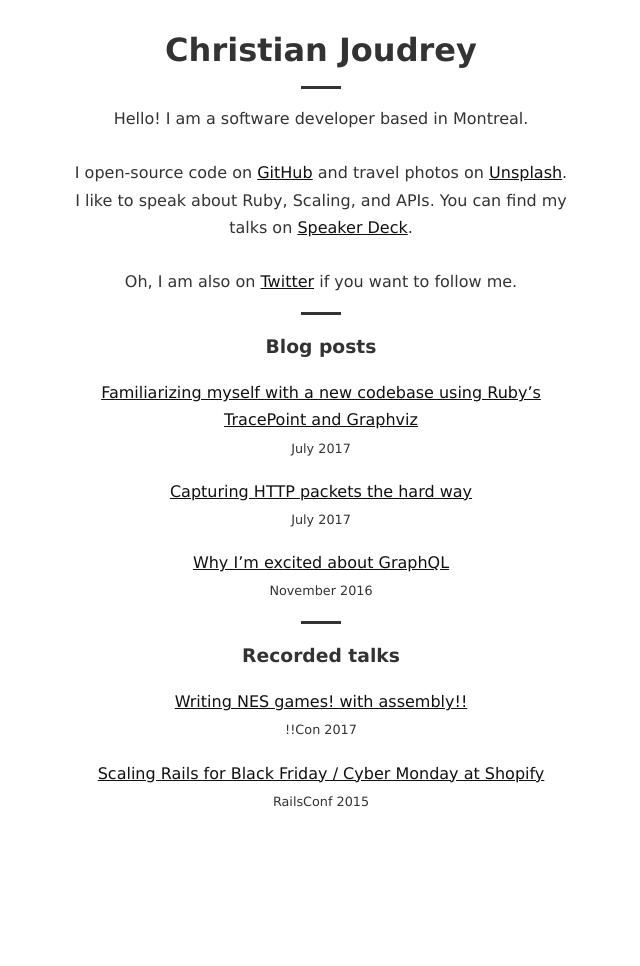
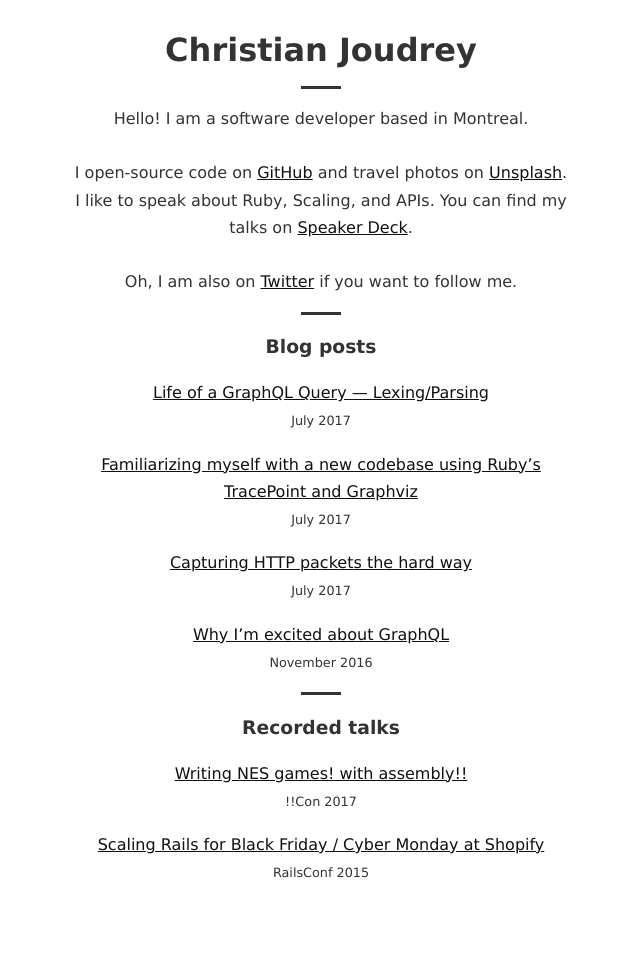
Before and after one commit to cjoudrey/cjoudrey.github.com, a Jekyll site: the page built from index.html, in a window 1280 px wide. Shown: the whole page, without its empty margins (319-959 px from the left). Built offline with Jekyll 4.4.1, drawn with Linux system fonts in a browser that asks for light colours; before the commit the page ends 900 px from its top, so only the background shows below that.

Commit message:
Add blog post - "Life of a GraphQL Query — Lexing/Parsing"

```diff
--- a/index.html
+++ b/index.html
@@ -20,6 +20,11 @@ title: Christian Joudrey
   <hr>
 
   <h3>Blog posts</h3>
+  <p>
+    <a href="https://medium.com/@cjoudrey/life-of-a-graphql-query-lexing-parsing-ca7c5045fad8">Life of a GraphQL Query — Lexing/Parsing</a><br/>
+    <small>July 2017</small>
+  </p>
+
   <p>
     <a href="https://medium.com/@cjoudrey/familiarizing-myself-with-a-new-codebase-using-rubys-tracepoint-and-graphviz-aebd5d6ac2cd">Familiarizing myself with a new codebase using Ruby’s TracePoint and Graphviz</a><br/>
     <small>July 2017</small>
```
